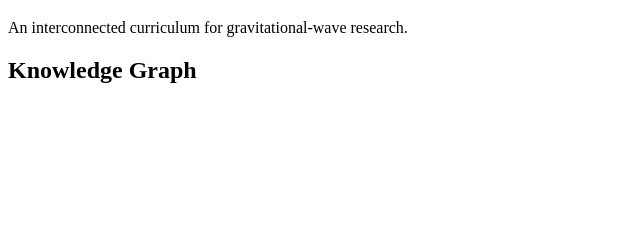
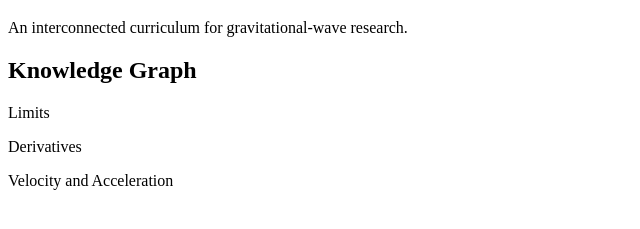
Before and after one commit to diegovera123/gravitational-wave-paleontology-research-atlas, a plain HTML site: page index.html in a window 1280 px wide. Shown: the part 61-290 px from the top of the page, without its empty margins (0-640 px from the left). Drawn offline with Linux system fonts and the light colour scheme.

Commit message:
Connect homepage to knowledge graph data

```diff
--- a/index.html
+++ b/index.html
@@ -19,6 +19,22 @@
 
   <div id="graph"></div>
 
+
+<script>
+  fetch("knowledge-graph/concepts.json")
+    .then(response => response.json())
+    .then(data => {
+      const graph = document.getElementById("graph");
+
+      data.concepts.forEach(concept => {
+        const item = document.createElement("p");
+        item.textContent = concept.title;
+        graph.appendChild(item);
+      });
+    });
+</script>
+
+
 </body>
 
 </html>
```
